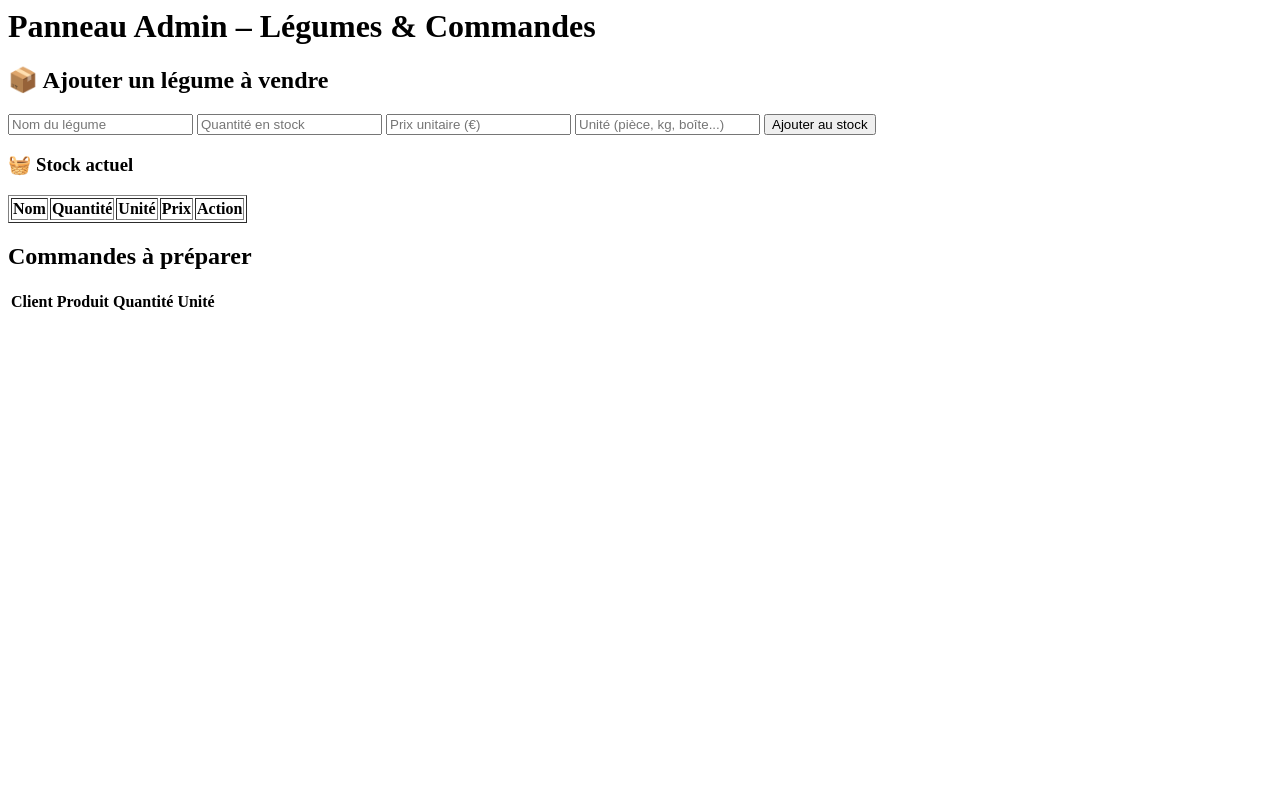
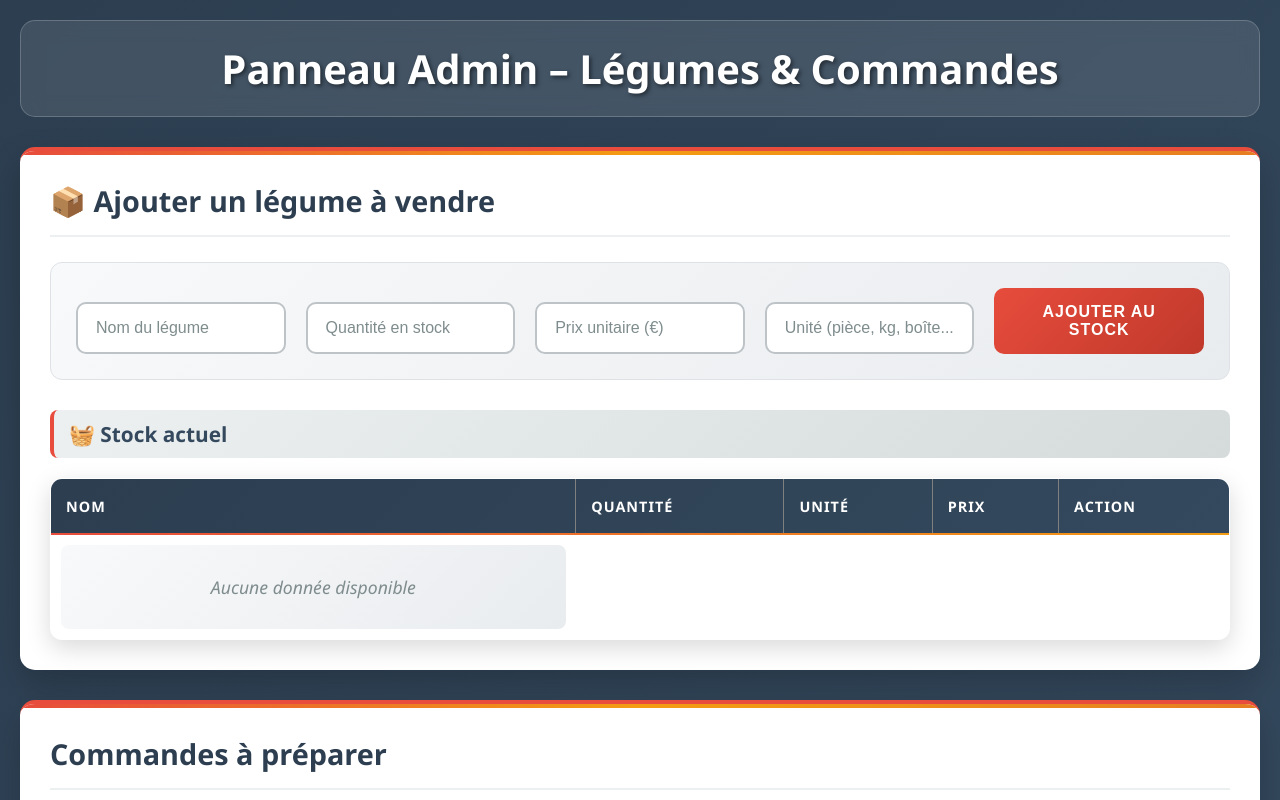
Before and after one commit to Gabin-SUBRI/la-ferme-du-chat-noir, a website: page public/admin.html in a window 1280 px wide. Shown: the top 800 px of the page. Drawn offline with Linux system fonts and the light colour scheme; no server answers.

Commit message:
style ajouter

```diff
--- /dev/null
+++ b/public/admin.css
@@ -0,0 +1,379 @@
+/* Reset et base */
+* {
+  margin: 0;
+  padding: 0;
+  box-sizing: border-box;
+}
+
+body {
+  font-family: "Segoe UI", Tahoma, Geneva, Verdana, sans-serif;
+  background: linear-gradient(135deg, #2c3e50 0%, #34495e 100%);
+  min-height: 100vh;
+  padding: 20px;
+  color: #333;
+}
+
+/* Header admin */
+h1 {
+  text-align: center;
+  color: white;
+  font-size: 2.5rem;
+  margin-bottom: 30px;
+  text-shadow: 2px 2px 4px rgba(0, 0, 0, 0.5);
+  padding: 20px;
+  background: rgba(255, 255, 255, 0.1);
+  border-radius: 15px;
+  backdrop-filter: blur(10px);
+  border: 1px solid rgba(255, 255, 255, 0.2);
+  animation: slideInDown 0.8s ease-out;
+}
+
+/* Sections */
+section {
+  background: white;
+  border-radius: 15px;
+  padding: 30px;
+  margin-bottom: 30px;
+  box-shadow: 0 15px 35px rgba(0, 0, 0, 0.2);
+  animation: fadeInUp 0.8s ease-out;
+  border-top: 4px solid #e74c3c;
+  position: relative;
+  overflow: hidden;
+}
+
+section::before {
+  content: "";
+  position: absolute;
+  top: 0;
+  left: 0;
+  right: 0;
+  height: 4px;
+  background: linear-gradient(90deg, #e74c3c, #f39c12, #e67e22);
+}
+
+section h2 {
+  color: #2c3e50;
+  font-size: 1.8rem;
+  margin-bottom: 25px;
+  padding-bottom: 15px;
+  border-bottom: 2px solid #ecf0f1;
+  position: relative;
+  display: flex;
+  align-items: center;
+  gap: 10px;
+}
+
+section h3 {
+  color: #34495e;
+  font-size: 1.3rem;
+  margin: 25px 0 15px 0;
+  padding: 10px 15px;
+  background: linear-gradient(135deg, #ecf0f1, #d5dbdb);
+  border-radius: 8px;
+  border-left: 4px solid #e74c3c;
+}
+
+/* Formulaire admin */
+#form-stock {
+  display: grid;
+  grid-template-columns: repeat(auto-fit, minmax(200px, 1fr));
+  gap: 20px;
+  align-items: end;
+  background: linear-gradient(135deg, #f8f9fa, #e9ecef);
+  padding: 25px;
+  border-radius: 12px;
+  border: 1px solid #dee2e6;
+  margin-bottom: 30px;
+}
+
+/* Inputs admin */
+input {
+  padding: 15px 18px;
+  border: 2px solid #bdc3c7;
+  border-radius: 10px;
+  font-size: 1rem;
+  transition: all 0.3s ease;
+  background: white;
+  font-weight: 500;
+}
+
+input:focus {
+  outline: none;
+  border-color: #e74c3c;
+  box-shadow: 0 0 0 4px rgba(231, 76, 60, 0.1);
+  transform: translateY(-2px);
+}
+
+input::placeholder {
+  color: #7f8c8d;
+  font-weight: 400;
+}
+
+/* Boutons admin */
+button {
+  background: linear-gradient(135deg, #e74c3c, #c0392b);
+  color: white;
+  border: none;
+  padding: 15px 25px;
+  border-radius: 10px;
+  font-size: 1rem;
+  font-weight: 600;
+  cursor: pointer;
+  transition: all 0.3s ease;
+  text-transform: uppercase;
+  letter-spacing: 1px;
+  position: relative;
+  overflow: hidden;
+}
+
+button::before {
+  content: "";
+  position: absolute;
+  top: 0;
+  left: -100%;
+  width: 100%;
+  height: 100%;
+  background: linear-gradient(
+    90deg,
+    transparent,
+    rgba(255, 255, 255, 0.2),
+    transparent
+  );
+  transition: left 0.5s;
+}
+
+button:hover::before {
+  left: 100%;
+}
+
+button:hover {
+  transform: translateY(-3px);
+  box-shadow: 0 10px 25px rgba(231, 76, 60, 0.4);
+  background: linear-gradient(135deg, #c0392b, #a93226);
+}
+
+button:active {
+  transform: translateY(-1px);
+}
+
+/* Bouton supprimer */
+.btn-supprimer {
+  background: linear-gradient(135deg, #e67e22, #d35400);
+  padding: 8px 15px;
+  font-size: 0.9rem;
+  border-radius: 6px;
+}
+
+.btn-supprimer:hover {
+  background: linear-gradient(135deg, #d35400, #ba4a00);
+  box-shadow: 0 6px 15px rgba(230, 126, 34, 0.4);
+}
+
+/* Tables admin */
+table {
+  width: 100%;
+  border-collapse: collapse;
+  border-radius: 12px;
+  overflow: hidden;
+  box-shadow: 0 8px 25px rgba(0, 0, 0, 0.15);
+  background: white;
+  margin-top: 20px;
+}
+
+thead {
+  background: linear-gradient(135deg, #2c3e50, #34495e);
+  color: white;
+  position: relative;
+}
+
+thead::after {
+  content: "";
+  position: absolute;
+  bottom: 0;
+  left: 0;
+  right: 0;
+  height: 2px;
+  background: linear-gradient(90deg, #e74c3c, #f39c12);
+}
+
+th {
+  padding: 18px 15px;
+  text-align: left;
+  font-weight: 700;
+  text-transform: uppercase;
+  letter-spacing: 1px;
+  font-size: 0.9rem;
+  position: relative;
+}
+
+td {
+  padding: 16px 15px;
+  border-bottom: 1px solid #ecf0f1;
+  font-weight: 500;
+  transition: all 0.3s ease;
+}
+
+tbody tr {
+  transition: all 0.3s ease;
+  position: relative;
+}
+
+tbody tr:nth-child(even) {
+  background: rgba(52, 73, 94, 0.03);
+}
+
+tbody tr:hover {
+  background: rgba(231, 76, 60, 0.08);
+  transform: scale(1.01);
+  box-shadow: 0 4px 15px rgba(0, 0, 0, 0.1);
+}
+
+tbody tr:hover td {
+  color: #2c3e50;
+  font-weight: 600;
+}
+
+/* Table de préparation */
+#table-preparation {
+  border-top: 4px solid #f39c12;
+}
+
+#table-preparation thead {
+  background: linear-gradient(135deg, #f39c12, #e67e22);
+}
+
+#table-preparation tbody tr:hover {
+  background: rgba(243, 156, 18, 0.08);
+}
+
+/* Mise en évidence des actions */
+td:last-child {
+  text-align: center;
+  font-weight: 600;
+}
+
+/* Animations */
+@keyframes slideInDown {
+  from {
+    opacity: 0;
+    transform: translateY(-50px);
+  }
+  to {
+    opacity: 1;
+    transform: translateY(0);
+  }
+}
+
+@keyframes fadeInUp {
+  from {
+    opacity: 0;
+    transform: translateY(40px);
+  }
+  to {
+    opacity: 1;
+    transform: translateY(0);
+  }
+}
+
+/* États vides */
+tbody:empty::after {
+  content: "Aucune donnée disponible";
+  display: block;
+  text-align: center;
+  padding: 30px;
+  color: #7f8c8d;
+  font-style: italic;
+  font-size: 1.1rem;
+  background: linear-gradient(135deg, #f8f9fa, #e9ecef);
+  border-radius: 8px;
+  margin: 10px;
+}
+
+/* Loading states */
+.loading {
+  opacity: 0.6;
+  pointer-events: none;
+  position: relative;
+}
+
+.loading::after {
+  content: "";
+  position: absolute;
+  top: 50%;
+  left: 50%;
+  width: 30px;
+  height: 30px;
+  margin: -15px 0 0 -15px;
+  border: 3px solid #f3f3f3;
+  border-top: 3px solid #e74c3c;
+  border-radius: 50%;
+  animation: spin 1s linear infinite;
+}
+
+@keyframes spin {
+  0% {
+    transform: rotate(0deg);
+  }
+  100% {
+    transform: rotate(360deg);
+  }
+}
+
+/* Responsive admin */
+@media (max-width: 768px) {
+  body {
+    padding: 15px;
+  }
+
+  h1 {
+    font-size: 2rem;
+    padding: 15px;
+  }
+
+  section {
+    padding: 20px;
+  }
+
+  #form-stock {
+    grid-template-columns: 1fr;
+    gap: 15px;
+  }
+
+  table {
+    font-size: 0.85rem;
+  }
+
+  th,
+  td {
+    padding: 12px 8px;
+  }
+
+  .btn-supprimer {
+    padding: 6px 10px;
+    font-size: 0.8rem;
+  }
+}
+
+@media (max-width: 480px) {
+  h1 {
+    font-size: 1.6rem;
+  }
+
+  section h2 {
+    font-size: 1.4rem;
+  }
+
+  input,
+  button {
+    padding: 12px 15px;
+  }
+
+  table {
+    font-size: 0.8rem;
+  }
+
+  th,
+  td {
+    padding: 10px 6px;
+  }
+}
--- a/public/admin.html
+++ b/public/admin.html
@@ -1,3 +1,11 @@
+<!DOCTYPE html>
+<html lang="en">
+  <head>
+    <meta charset="UTF-8" />
+    <meta name="viewport" content="width=device-width, initial-scale=1.0" />
+    <title>Administration - Légumes & Commandes</title>
+    <link rel="stylesheet" href="admin.css" />
+  </head>
   <body>
     <h1>Panneau Admin – Légumes & Commandes</h1>
 
@@ -12,7 +20,12 @@
           placeholder="Quantité en stock"
           required
         />
-      <input type="number" id="prix" placeholder="Prix unitaire (€)" required />
+        <input
+          type="number"
+          id="prix"
+          placeholder="Prix unitaire (€)"
+          required
+        />
         <input
           type="text"
           id="unite"
@@ -55,3 +68,4 @@
 
     <script src="admin.js" defer></script>
   </body>
+</html>
--- /dev/null
+++ b/public/index.css
@@ -0,0 +1,319 @@
+/* Reset et base */
+* {
+  margin: 0;
+  padding: 0;
+  box-sizing: border-box;
+}
+
+body {
+  font-family: "Segoe UI", Tahoma, Geneva, Verdana, sans-serif;
+  background: linear-gradient(135deg, #667eea 0%, #764ba2 100%);
+  min-height: 100vh;
+  padding: 20px;
+  color: #333;
+}
+
+/* Header */
+h1 {
+  text-align: center;
+  color: white;
+  font-size: 2.5rem;
+  margin-bottom: 30px;
+  text-shadow: 2px 2px 4px rgba(0, 0, 0, 0.3);
+  animation: fadeInDown 0.8s ease-out;
+}
+
+/* Sections */
+section {
+  background: white;
+  border-radius: 15px;
+  padding: 25px;
+  margin-bottom: 25px;
+  box-shadow: 0 10px 30px rgba(0, 0, 0, 0.1);
+  animation: fadeInUp 0.8s ease-out;
+  backdrop-filter: blur(10px);
+}
+
+section h2 {
+  color: #667eea;
+  font-size: 1.5rem;
+  margin-bottom: 20px;
+  padding-bottom: 10px;
+  border-bottom: 3px solid #f1f3f4;
+  position: relative;
+}
+
+section h2::after {
+  content: "";
+  position: absolute;
+  bottom: -3px;
+  left: 0;
+  width: 50px;
+  height: 3px;
+  background: linear-gradient(90deg, #667eea, #764ba2);
+  border-radius: 2px;
+}
+
+/* Stock disponible */
+#liste-stock {
+  display: grid;
+  grid-template-columns: repeat(auto-fit, minmax(250px, 1fr));
+  gap: 15px;
+  list-style: none;
+}
+
+#liste-stock li {
+  background: linear-gradient(135deg, #f8f9fa, #e9ecef);
+  padding: 20px;
+  border-radius: 12px;
+  border-left: 4px solid #667eea;
+  transition: all 0.3s ease;
+  cursor: pointer;
+}
+
+#liste-stock li:hover {
+  transform: translateY(-3px);
+  box-shadow: 0 8px 25px rgba(102, 126, 234, 0.2);
+  border-left-color: #764ba2;
+}
+
+#liste-stock li strong {
+  color: #667eea;
+  font-size: 1.1rem;
+  display: block;
+  margin-bottom: 8px;
+}
+
+/* Formulaires */
+form {
+  display: flex;
+  flex-wrap: wrap;
+  gap: 15px;
+  align-items: end;
+  margin-bottom: 20px;
+}
+
+label {
+  font-weight: 600;
+  color: #495057;
+  margin-bottom: 5px;
+  display: block;
+}
+
+input,
+select {
+  padding: 12px 15px;
+  border: 2px solid #e9ecef;
+  border-radius: 8px;
+  font-size: 1rem;
+  transition: all 0.3s ease;
+  background: white;
+  min-width: 150px;
+}
+
+input:focus,
+select:focus {
+  outline: none;
+  border-color: #667eea;
+  box-shadow: 0 0 0 3px rgba(102, 126, 234, 0.1);
+  transform: translateY(-1px);
+}
+
+button {
+  background: linear-gradient(135deg, #667eea, #764ba2);
+  color: white;
+  border: none;
+  padding: 12px 24px;
+  border-radius: 8px;
+  font-size: 1rem;
+  font-weight: 600;
+  cursor: pointer;
+  transition: all 0.3s ease;
+  text-transform: uppercase;
+  letter-spacing: 0.5px;
+}
+
+button:hover {
+  transform: translateY(-2px);
+  box-shadow: 0 8px 20px rgba(102, 126, 234, 0.3);
+  background: linear-gradient(135deg, #5a6fd8, #6a4190);
+}
+
+button:active {
+  transform: translateY(0);
+}
+
+/* Tableau des commandes */
+table {
+  width: 100%;
+  border-collapse: collapse;
+  border-radius: 12px;
+  overflow: hidden;
+  box-shadow: 0 4px 15px rgba(0, 0, 0, 0.1);
+  background: white;
+}
+
+thead {
+  background: linear-gradient(135deg, #667eea, #764ba2);
+  color: white;
+}
+
+th,
+td {
+  padding: 15px 12px;
+  text-align: left;
+  border: none;
+}
+
+th {
+  font-weight: 600;
+  text-transform: uppercase;
+  letter-spacing: 0.5px;
+  font-size: 0.9rem;
+}
+
+tbody tr {
+  transition: all 0.3s ease;
+}
+
+tbody tr:nth-child(even) {
+  background: rgba(102, 126, 234, 0.05);
+}
+
+tbody tr:hover {
+  background: rgba(102, 126, 234, 0.1);
+  transform: scale(1.01);
+}
+
+td {
+  border-bottom: 1px solid #f1f3f4;
+  font-weight: 500;
+}
+
+/* Input nom client */
+#nom-client {
+  width: 100%;
+  margin: 20px 0;
+  padding: 15px;
+  font-size: 1.1rem;
+  border: 2px solid #e9ecef;
+  border-radius: 10px;
+}
+
+/* Boutons d'action */
+div:has(#valider-commande) {
+  display: flex;
+  gap: 15px;
+  justify-content: center;
+  margin: 25px 0;
+}
+
+#valider-commande {
+  background: linear-gradient(135deg, #28a745, #20c997);
+  font-size: 1.1rem;
+  padding: 15px 30px;
+}
+
+#valider-commande:hover {
+  background: linear-gradient(135deg, #218838, #1ea085);
+  box-shadow: 0 8px 20px rgba(40, 167, 69, 0.3);
+}
+
+#vider-panier {
+  background: linear-gradient(135deg, #dc3545, #e83e8c);
+}
+
+#vider-panier:hover {
+  background: linear-gradient(135deg, #c82333, #d91a7a);
+  box-shadow: 0 8px 20px rgba(220, 53, 69, 0.3);
+}
+
+/* Messages */
+#message {
+  margin-top: 20px;
+  padding: 15px;
+  border-radius: 8px;
+  font-weight: 600;
+  text-align: center;
+  opacity: 0;
+  transition: all 0.5s ease;
+}
+
+#message.success {
+  background: linear-gradient(135deg, #d4edda, #c3e6cb);
+  color: #155724;
+  border: 1px solid #c3e6cb;
+  opacity: 1;
+}
+
+#message.error {
+  background: linear-gradient(135deg, #f8d7da, #f5c6cb);
+  color: #721c24;
+  border: 1px solid #f5c6cb;
+  opacity: 1;
+}
+
+/* Animations */
+@keyframes fadeInDown {
+  from {
+    opacity: 0;
+    transform: translateY(-30px);
+  }
+  to {
+    opacity: 1;
+    transform: translateY(0);
+  }
+}
+
+@keyframes fadeInUp {
+  from {
+    opacity: 0;
+    transform: translateY(30px);
+  }
+  to {
+    opacity: 1;
+    transform: translateY(0);
+  }
+}
+
+/* Responsive */
+@media (max-width: 768px) {
+  body {
+    padding: 10px;
+  }
+
+  h1 {
+    font-size: 2rem;
+  }
+
+  section {
+    padding: 20px;
+  }
+
+  form {
+    flex-direction: column;
+  }
+
+  input,
+  select,
+  button {
+    width: 100%;
+  }
+
+  #liste-stock {
+    grid-template-columns: 1fr;
+  }
+
+  div:has(#valider-commande) {
+    flex-direction: column;
+  }
+
+  table {
+    font-size: 0.9rem;
+  }
+
+  th,
+  td {
+    padding: 10px 8px;
+  }
+}
```
Also changed, not shown: public/index.html (+1 -0 lines). Lines whose indentation alone changed are shown as unchanged.
